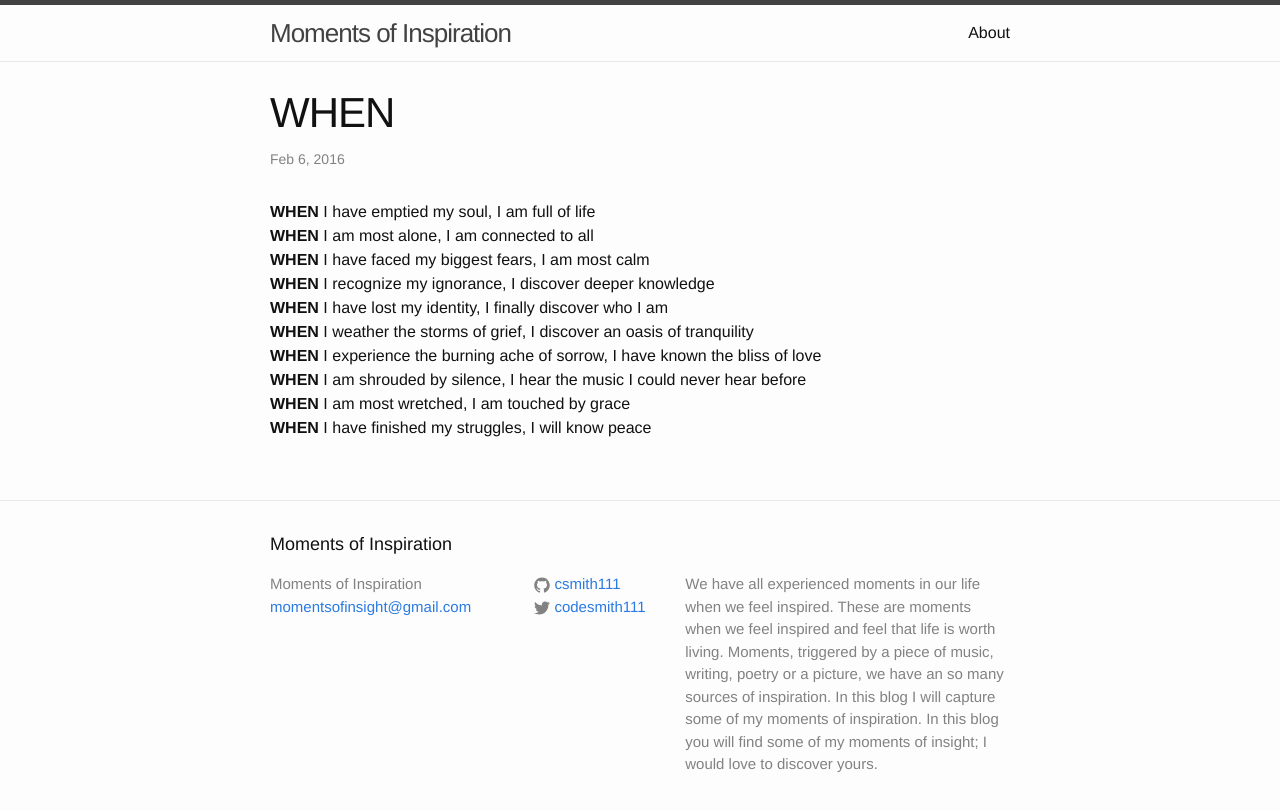
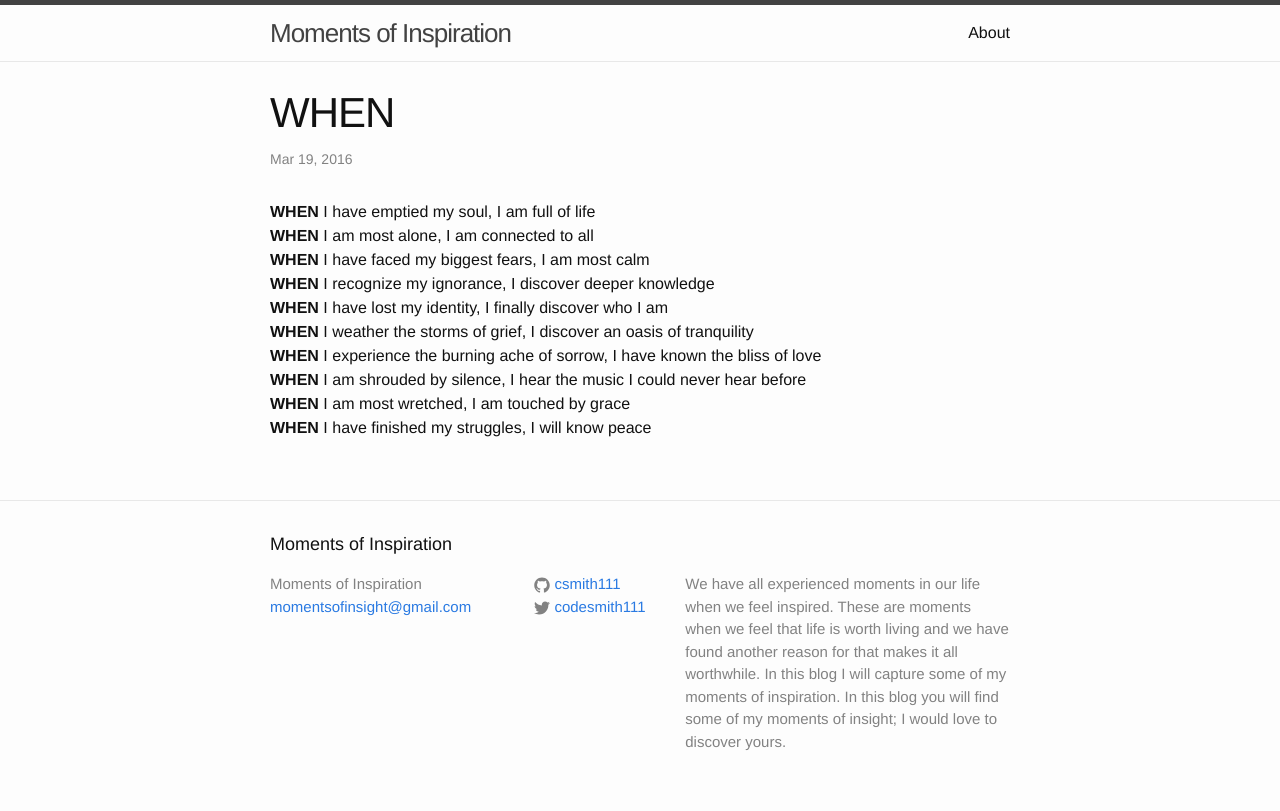
Before and after one commit to csmith111/moments-of-inspiration, a Jekyll site: the page built from _posts/2016-03-19-SecondPost.markdown, in a window 1280 px wide. Shown: the top 811 px of the page. Built offline with Jekyll 4.4.1, drawn with Linux system fonts in a browser that asks for light colours.

Commit message:
Update Oct 19

```diff
--- a/_config.yml
+++ b/_config.yml
@@ -10,7 +10,9 @@ title: Moments of Inspiration
 email: momentsofinsight@gmail.com
 description: > # this means to ignore newlines until "baseurl:"
 
-  We have all experienced moments in our life when we feel inspired. These are moments when we feel inspired and feel that life is worth living. Moments, triggered by a piece of music, writing, poetry or a picture, we have an so many sources of inspiration.
+  We have all experienced moments in our life when we feel inspired.
+  These are moments when we feel that life is worth living and
+  we have found another reason for that makes it all worthwhile.
   In this blog I will capture some of my moments of inspiration.
   In this blog you will find some of my moments of insight;
   I would love to discover yours.
--- a/_posts/2016-03-19-SecondPost.markdown
+++ b/_posts/2016-03-19-SecondPost.markdown
@@ -1,8 +1,8 @@
 ---
 layout: post
 title:  "WHEN"
-date:   2016-02-06 13:00:28 -0500
-summary:  A poem that I wrote recently after a long time of letting the silence drown our any poetry that I could write.
+date:   2016-03-19 13:00:28 -0500
+summary:  A poem that I wrote recently after a long time of letting the silence drown out any poetry that I could write.
 categories: jekyll update
 ---
 __WHEN__ I have emptied my soul, I am full of life \\
```
